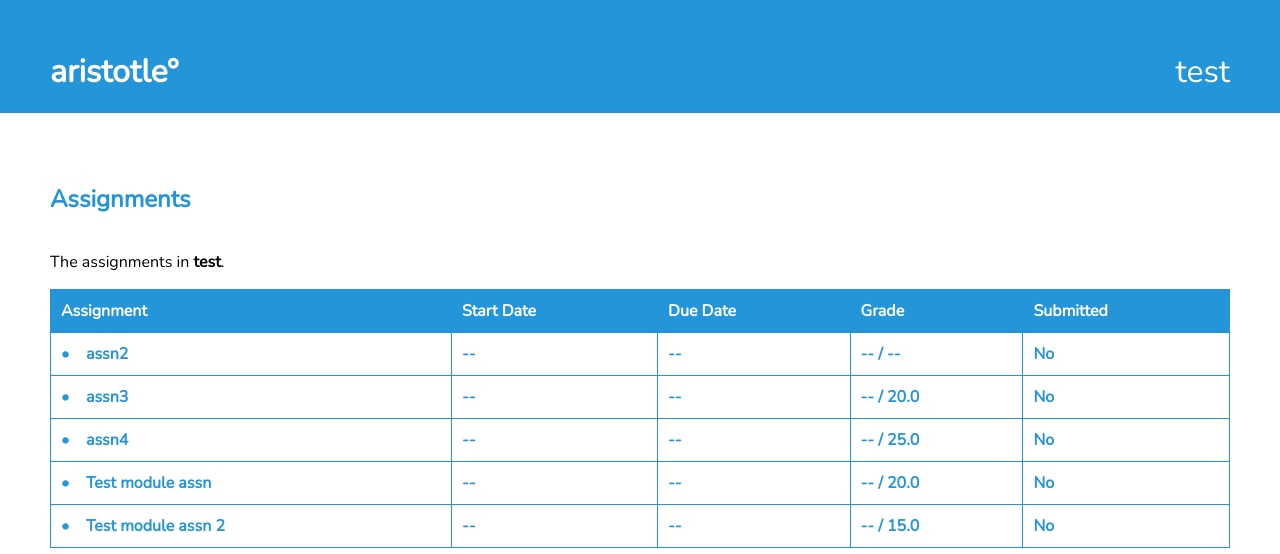
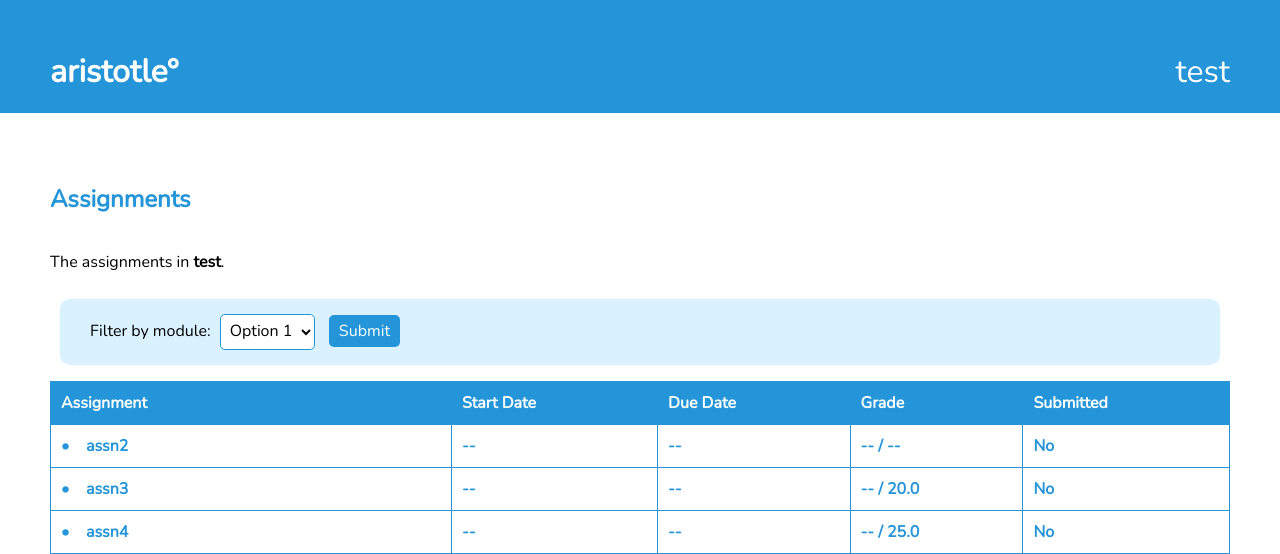
Before and after one commit to dabslee/aristotle, a Django app: template forum/templates/assignments_student.html in a window 1280 px wide. Shown: the top 554 px of the page. Run offline with Django 3.2, Linux system fonts and the light colour scheme; the template is opened without the code that fills it: values that come from a table or form of the project are taken from there, others are empty; data comes from the database, SQL or seed files in the repository.

Commit message:
added filter by module html in assignments

```diff
--- a/forum/templates/assignments_student.html
+++ b/forum/templates/assignments_student.html
@@ -6,6 +6,17 @@
 <div style="display: flex; flex-direction: row; align-items: center; justify-content: space-between;">
     {% if assignments|length > 0 %}<p>The assignments in <b>{{selected_course.name}}</b>.</p>{% else %}<p>No assignments yet!</p>{% endif %}
 </div>
+<form method="POST" action="{% url 'forum:assignments' %}">
+    {% csrf_token %}
+    <div class="cutebox">
+        <label>Filter by module: <select>
+            <option>Option 1</option>
+            <option>Option 2</option>
+            <option>Option 3</option>
+        </select></label>
+        <input type="submit" value="Submit">
+    </div>
+</form>
 <table>
     <tr>
         <th>Assignment</th>
```
